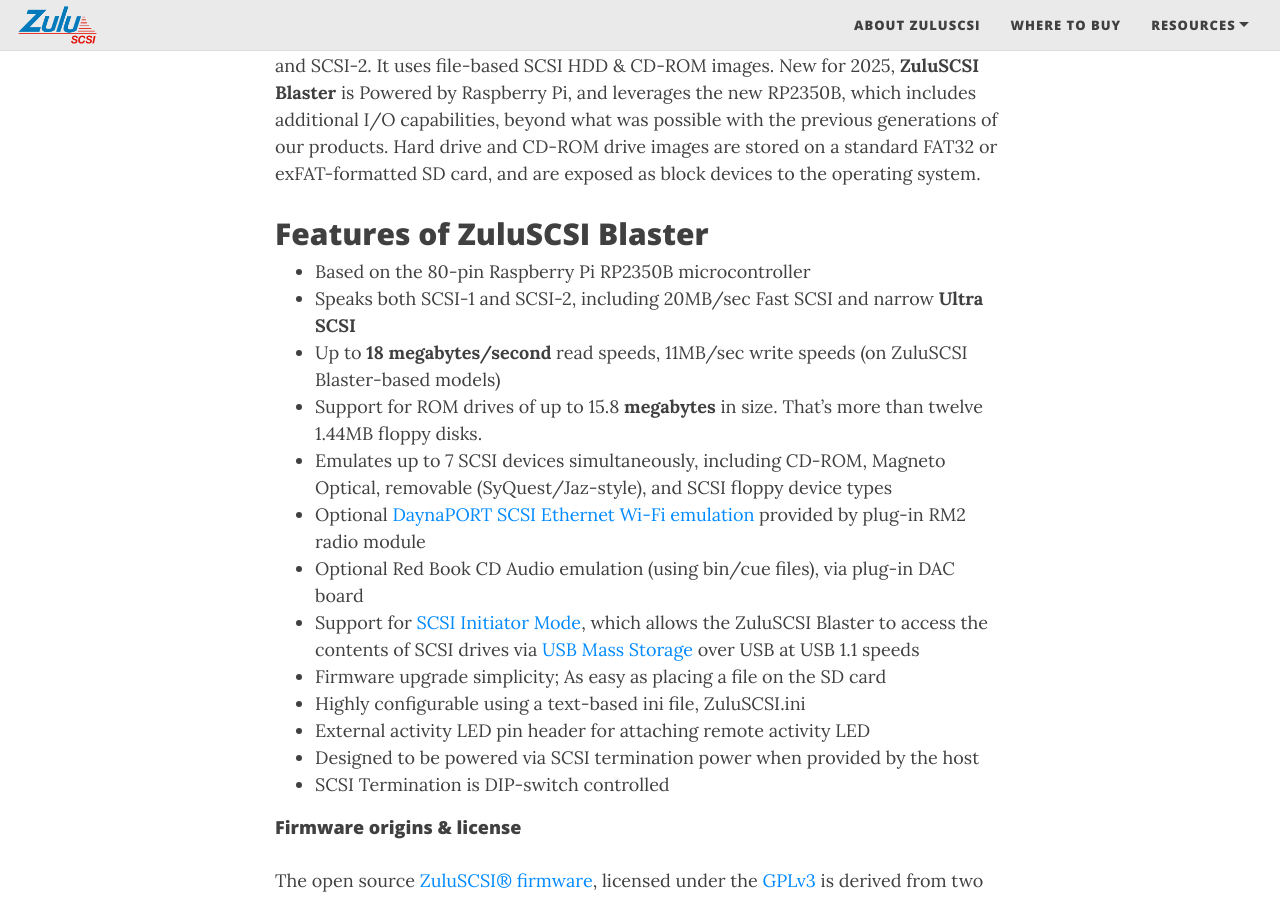
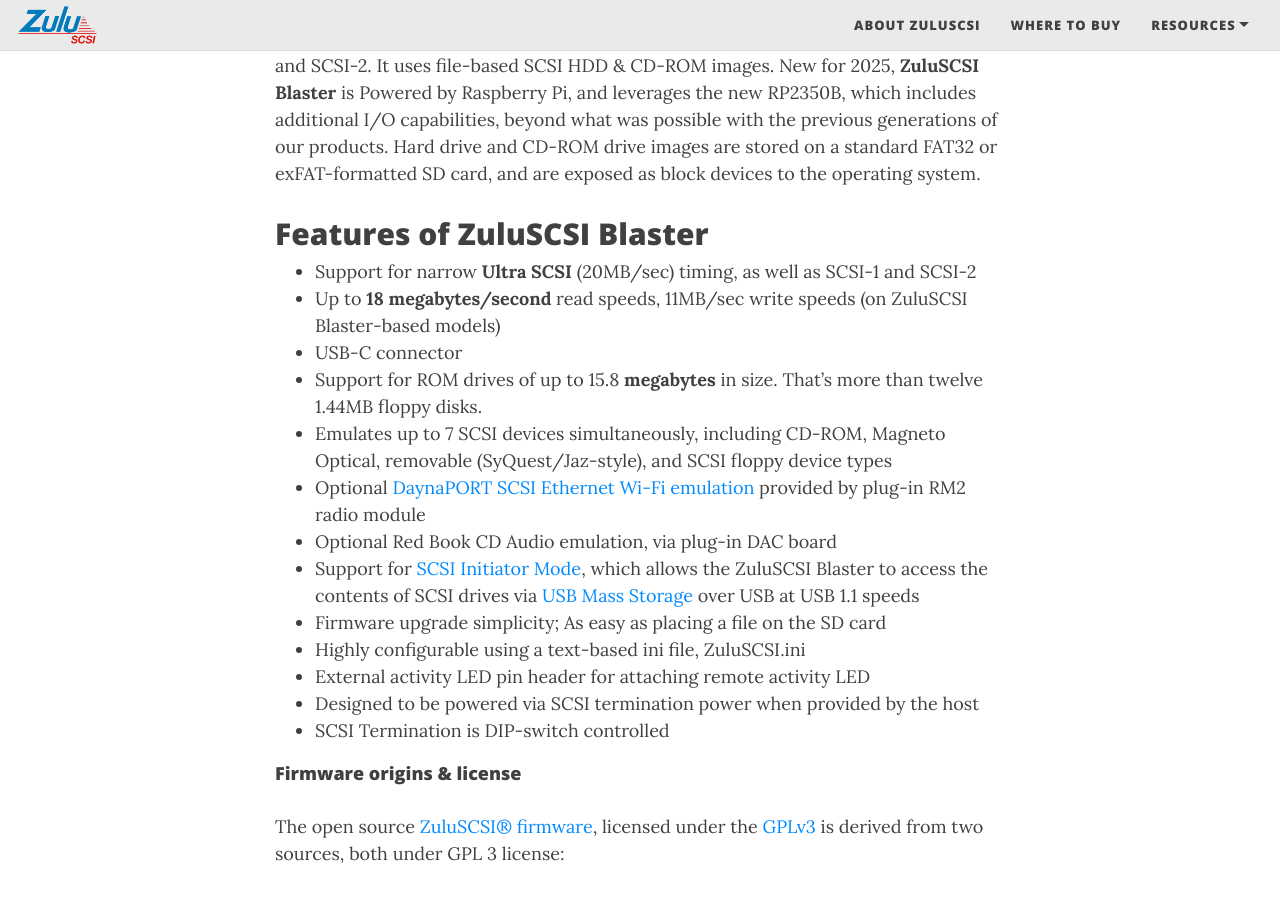
Before and after one commit to ZuluSCSI/ZuluSCSI.com, a Jekyll site: the page built from index.md, in a window 1280 px wide and 900 px high, scrolled down 772 px. Built offline with Jekyll 4.4.1, drawn with Linux system fonts in a browser that asks for light colours; nearby versions of some CDN libraries; our own code applies the rules of GitHub Pages for plain Markdown files.

Commit message:
Update product features

```diff
--- a/index.md
+++ b/index.md
@@ -4,13 +4,13 @@
 
 ## Features of ZuluSCSI Blaster
 
-* Based on the 80-pin Raspberry Pi RP2350B microcontroller
-* Speaks both SCSI-1 and SCSI-2, including 20MB/sec Fast SCSI and narrow **Ultra SCSI**
+* Support for narrow **Ultra SCSI** (20MB/sec) timing, as well as SCSI-1 and SCSI-2
 * Up to **18 megabytes/second** read speeds, 11MB/sec write speeds (on ZuluSCSI Blaster-based models)
+* USB-C connector
 * Support for ROM drives of up to 15.8 **megabytes** in size. That's more than twelve 1.44MB floppy disks.
 * Emulates up to 7 SCSI devices simultaneously, including CD-ROM, Magneto Optical, removable (SyQuest/Jaz-style), and SCSI floppy device types
 * Optional [DaynaPORT SCSI Ethernet Wi-Fi emulation](https://github.com/ZuluSCSI/ZuluSCSI-firmware/wiki/WiFi-DaynaPORT-Ethernet-emulation) provided by plug-in RM2 radio module
-* Optional Red Book CD Audio emulation (using bin/cue files), via plug-in DAC board
+* Optional Red Book CD Audio emulation, via plug-in DAC board
 * Support for [SCSI Initiator Mode](https://github.com/ZuluSCSI/ZuluSCSI-firmware/wiki/ZuluSCSI-Initiator-Mode), which allows the ZuluSCSI Blaster to access the contents of SCSI drives via [USB Mass Storage](https://github.com/ZuluSCSI/ZuluSCSI-firmware/wiki/USB-Mass-Storage) over USB at USB 1.1 speeds
 * Firmware upgrade simplicity; As easy as placing a file on the SD card
 * Highly configurable using a text-based ini file, ZuluSCSI.ini
```
